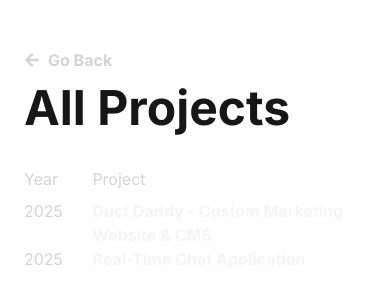
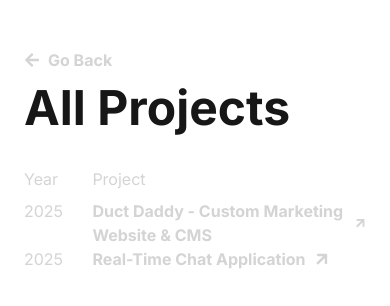
Before and after one commit to flowz0/bswe-portfolio, a Next.js app: page /projects in a window 390 px wide. Shown: the top 306 px of the page. Built offline with nearby package versions, Linux system fonts and the light colour scheme.

Commit message:
fix: implement conditional link for mobile table in Projects page

```diff
--- a/app/projects/page.tsx
+++ b/app/projects/page.tsx
@@ -30,7 +30,19 @@ export default function Page() {
           <div className="table-row-group">
             <div className="table-row">
               <div className="table-cell font-normal text-neutral-300">2025</div>
-              <div className="table-cell font-bold text-neutral-100">Duct Daddy - Custom Marketing Website & CMS</div>
+              <div className="table-cell font-bold text-neutral-100">
+                <p className="hidden md:block">
+                  Duct Daddy - Custom Marketing Website & CMS
+                </p>
+                <Link
+                  href="https://www.ductdaddykc.com"
+                  target="_blank"
+                  className="flex items-center gap-x-2 md:hidden text-neutral-300 transition-colors duration-300 ease-in-out hover:text-primary"
+                >
+                  Duct Daddy - Custom Marketing Website & CMS
+                  <FaArrowRight className="size-4 -rotate-45" />
+                </Link>
+              </div>
               <div className="hidden lg:table-cell">
                 <div className="flex flex-wrap gap-2">
                   <div className="bg-neutral-700 text-neutral-300 text-p font-normal w-fit py-1 px-3 rounded-full">
@@ -66,7 +78,19 @@ export default function Page() {
             </div>
             <div className="table-row">
               <div className="table-cell font-normal text-neutral-300">2025</div>
-              <div className="table-cell font-bold text-neutral-100">Real-Time Chat Application</div>
+              <div className="table-cell font-bold text-neutral-100">
+                <p className="hidden md:block">
+                  Real-Time Chat Application
+                </p>
+                <Link
+                  href="https://github.com/flowz0/chat-app"
+                  target="_blank"
+                  className="flex items-center gap-x-2 md:hidden text-neutral-300 transition-colors duration-300 ease-in-out hover:text-primary"
+                >
+                  Real-Time Chat Application
+                  <FaArrowRight className="size-4 -rotate-45" />
+                </Link>
+              </div>
               <div className="hidden lg:table-cell lg:pt-4">
                 <div className="flex flex-wrap gap-2">
                   <div className="bg-neutral-700 text-neutral-300 text-p font-normal w-fit py-1 px-3 rounded-full">
```
